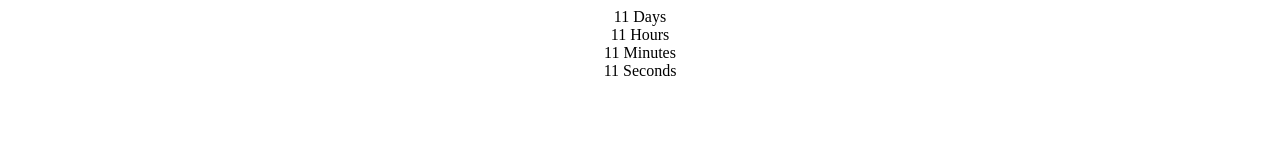
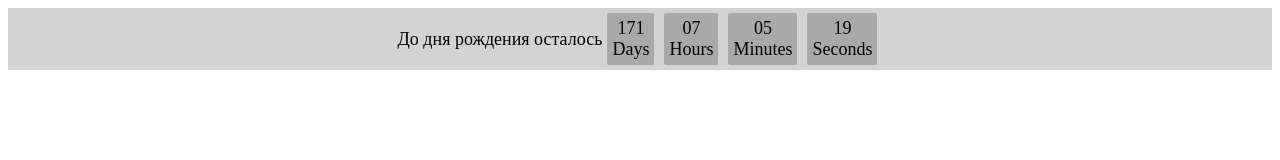
Before and after one commit to Viktory-me/goit-js-hw-11-timer, a plain HTML site: page index.html in a window 1280 px wide. Drawn offline with Linux system fonts and the light colour scheme.

Commit message:
done probably

```diff
--- a/css/styles.css
+++ b/css/styles.css
@@ -1,6 +1,7 @@
 
 * {
     text-align: center;
+    font-size: large;
 }
 button {
     width: 200px;
@@ -14,3 +15,18 @@ button {
 button:disabled {
     background-color:coral;
 }
+.timer {
+background-color: lightgray;
+align-items: center;
+display: flex;
+justify-content: center;
+}
+.field {
+    background-color: darkgrey;
+    display: flex;
+    border: 1px black;
+    border-radius: 2px;
+    margin: 5px;
+    padding: 5px;
+   flex-direction: column;
+}
--- a/index.html
+++ b/index.html
@@ -5,10 +5,12 @@
     <meta http-equiv="X-UA-Compatible" content="IE=edge">
     <meta name="viewport" content="width=device-width, initial-scale=1.0">
     <link rel="stylesheet" href="./css/styles.css">
+
     <title>Document</title>
 </head>
 <body>
     <div class="timer" id="timer-1">
+      <p class="timer_title"> До дня рождения осталось</p>
         <div class="field">
           <span class="value" data-value="days">11</span>
           <span class="label">Days</span>
--- a/js/index.js
+++ b/js/index.js
@@ -1,40 +1,51 @@
-// new CountdownTimer({
-//     selector: '#timer-1',
-//     targetDate: new Date('Jul 17, 2019'),
-//   });
+refs = {
+  daysEl: document.querySelector('span[data-value="days"]'),
+  hoursEl: document.querySelector('span[data-value="hours"]'),
+  minsEl: document.querySelector('span[data-value="mins"]'),
+  secsEl: document.querySelector('span[data-value="secs"]')
+};
 
-const timer={
-   start () {
-     const startTime=Date.now();
+class CountdownTimer {
+  constructor({ targetDate } = {}) {
+    this.targetDate = targetDate;
+    this.init();
+  }
 
-     setInterval(() =>{
-       const currentTime=Date.now();
+  init() {
+    this.getDeltaTime();
+    setInterval(() => {
+      this.getDeltaTime();
+    }, 1000);
+  }
 
-       console.log(currentTime-startTime);}, 1000);
-     },
-};
-timer.start();
-  /*
- * Оставшиеся дни: делим значение UTC на 1000 * 60 * 60 * 24, количество
- * миллисекунд в одном дне (миллисекунды * секунды * минуты * часы)
- */
-const days = Math.floor(time / (1000 * 60 * 60 * 24));
+  getDeltaTime() {
+    const currentTime = Date.now();
+    const deltaTime = this.targetDate - currentTime;
+    this.getTimeComponents(deltaTime);
+  }
 
-/*
- * Оставшиеся часы: получаем остаток от предыдущего расчета с помощью оператора
- * остатка % и делим его на количество миллисекунд в одном часе
- * (1000 * 60 * 60 = миллисекунды * минуты * секунды)
- */
-const hours = Math.floor((time % (1000 * 60 * 60 * 24)) / (1000 * 60 * 60));
+  getTimeComponents(time) {
+    const days = Math.floor(time / (1000 * 60 * 60 * 24));
+    const hours = this.pad(
+      Math.floor((time % (1000 * 60 * 60 * 24)) / (1000 * 60 * 60)),
+    );
+    const mins = this.pad(Math.floor((time % (1000 * 60 * 60)) / (1000 * 60)));
+    const secs = this.pad(Math.floor((time % (1000 * 60)) / 1000));
 
-/*
- * Оставшиеся минуты: получаем оставшиеся минуты и делим их на количество
- * миллисекунд в одной минуте (1000 * 60 = миллисекунды * секунды)
- */
-const mins = Math.floor((time % (1000 * 60 * 60)) / (1000 * 60));
+    this.updateClockface(days, hours, mins, secs);
+  }
 
-/*
- * Оставшиеся секунды: получаем оставшиеся секунды и делим их на количество
- * миллисекунд в одной секунде (1000)
- */
-const secs = Math.floor((time % (1000 * 60)) / 1000);
+  pad(value) {
+    return String(value).padStart(2, '0');
+  }
+  updateClockface(days, hours, mins, secs) {
+    refs.daysEl.textContent = `${days}`;
+    refs.hoursEl.textContent = `${hours}`;
+    refs.minsEl.textContent = `${mins}`;
+    refs.secsEl.textContent = `${secs}`;
+  }
+}
+const timer = new CountdownTimer({
+  selector: '#timer-1',
+  targetDate: new Date('Oct 30, 2021'),
+});
```
